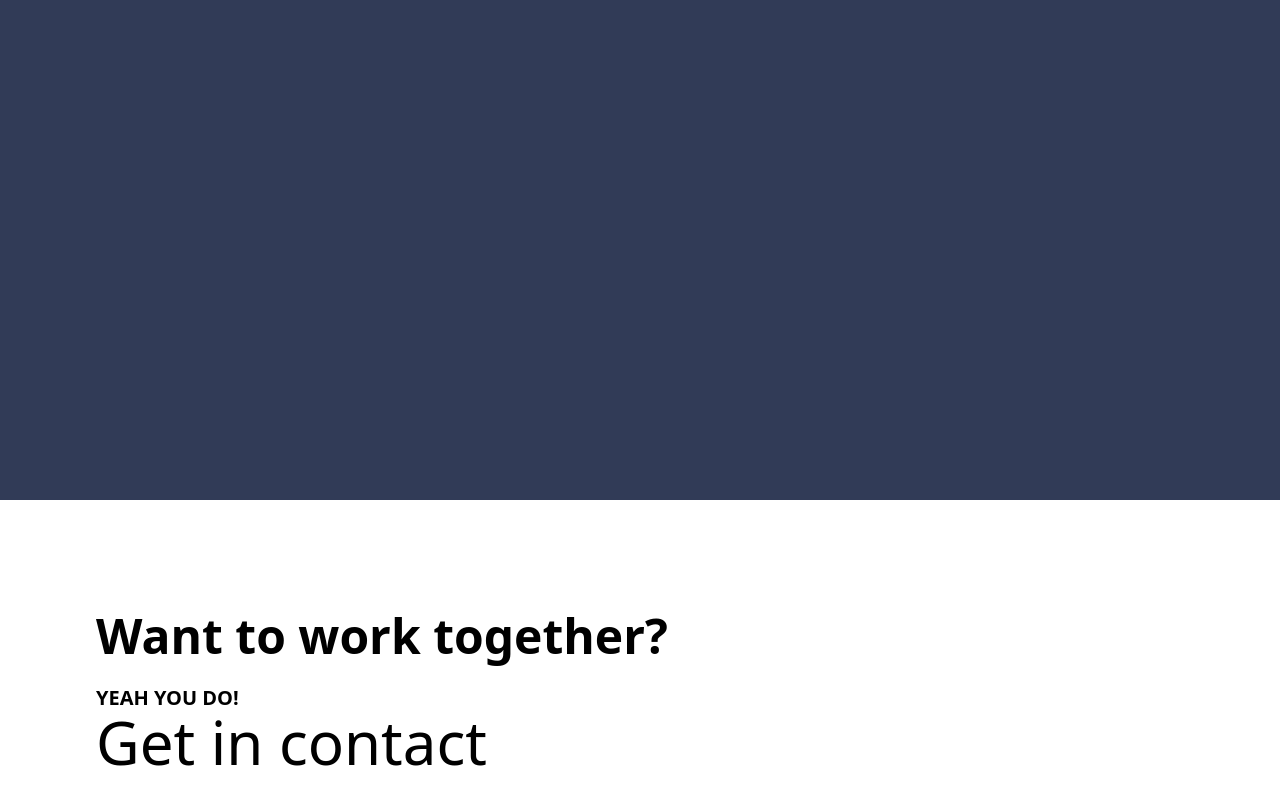
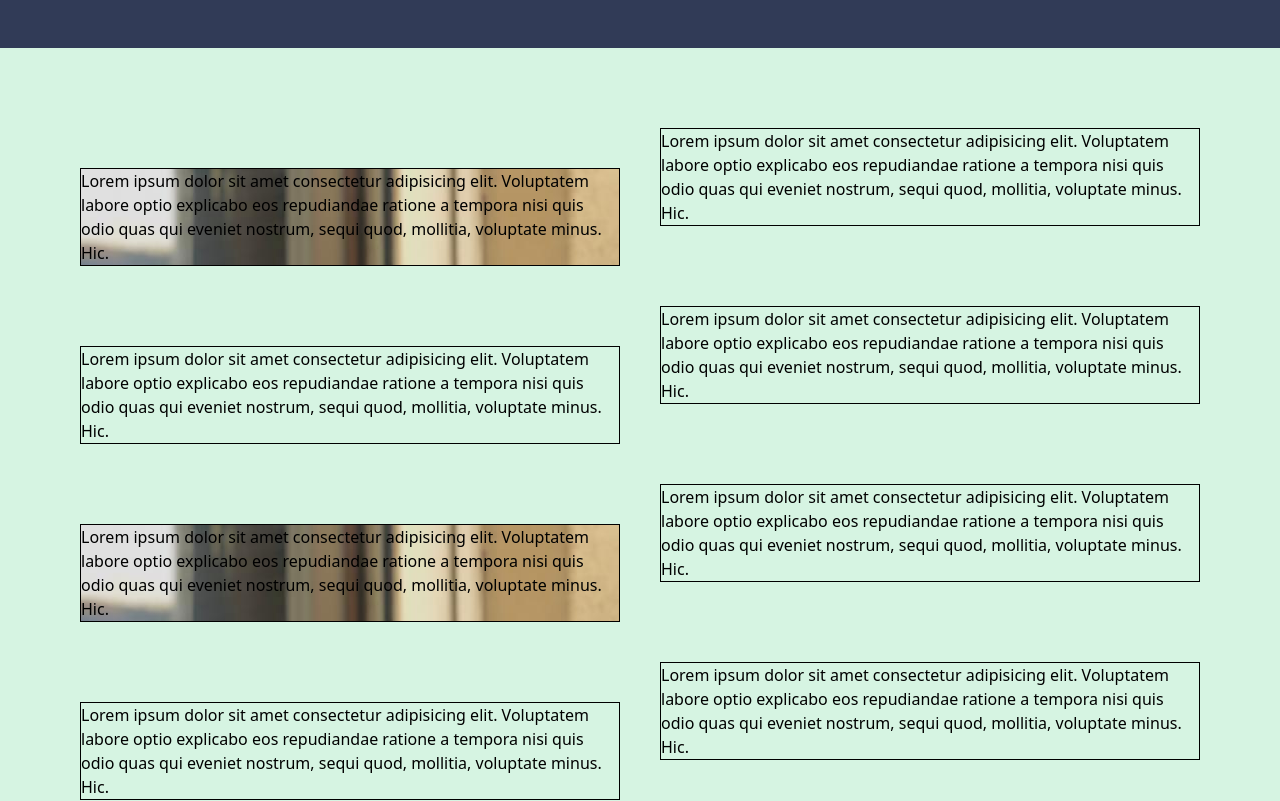
Before and after one commit to h2g-apps-store/h2g, a Next.js app: page /work in a window 1280 px wide. Shown: the part 300-1101 px from the top of the page. Built offline with nearby package versions, Linux system fonts and the light colour scheme.

Commit message:
fix works

```diff
--- a/next.config.js
+++ b/next.config.js
@@ -1,4 +1,4 @@
 /** @type {import('next').NextConfig} */
-const nextConfig = {}
+const nextConfig = {};
 
-module.exports = nextConfig
+module.exports = nextConfig;
--- a/src/app/work/page.tsx
+++ b/src/app/work/page.tsx
@@ -1,8 +1,61 @@
 export default function page() {
   return (
-    <main className="h-screen bg-[#313b57] px-24 py-36">
-      <section className="w-full flex flex-col justify-center items-center space-y-5">
+    <main>
+      <section className="w-full bg-[#313b57] px-24 py-36 flex flex-col justify-center items-center space-y-5">
         <h1 className="text-6xl font-bold">Work</h1>
+      </section>
+      <section className="bg-[#d6f4e2] p-20">
+        {/* [&>*:nth-child(odd)]:bg-red-500 [&>*:nth-child(even)]:bg-blue-500 */}
+        <div className="grid grid-cols-2 gap-10 [&>*:nth-child(odd)]:mt-10 [&>*:nth-child(even)]:mb-10">
+          <div className="border border-black bg-[url('/image.jpeg')]">
+            Lorem ipsum dolor sit amet consectetur adipisicing elit. Voluptatem
+            labore optio explicabo eos repudiandae ratione a tempora nisi quis
+            odio quas qui eveniet nostrum, sequi quod, mollitia, voluptate
+            minus. Hic.
+          </div>
+          <div className="border border-black">
+            Lorem ipsum dolor sit amet consectetur adipisicing elit. Voluptatem
+            labore optio explicabo eos repudiandae ratione a tempora nisi quis
+            odio quas qui eveniet nostrum, sequi quod, mollitia, voluptate
+            minus. Hic.
+          </div>
+          <div className="border border-black">
+            Lorem ipsum dolor sit amet consectetur adipisicing elit. Voluptatem
+            labore optio explicabo eos repudiandae ratione a tempora nisi quis
+            odio quas qui eveniet nostrum, sequi quod, mollitia, voluptate
+            minus. Hic.
+          </div>
+          <div className="border border-black">
+            Lorem ipsum dolor sit amet consectetur adipisicing elit. Voluptatem
+            labore optio explicabo eos repudiandae ratione a tempora nisi quis
+            odio quas qui eveniet nostrum, sequi quod, mollitia, voluptate
+            minus. Hic.
+          </div>
+          <div className="border border-black bg-[url('/image.jpeg')]">
+            Lorem ipsum dolor sit amet consectetur adipisicing elit. Voluptatem
+            labore optio explicabo eos repudiandae ratione a tempora nisi quis
+            odio quas qui eveniet nostrum, sequi quod, mollitia, voluptate
+            minus. Hic.
+          </div>
+          <div className="border border-black">
+            Lorem ipsum dolor sit amet consectetur adipisicing elit. Voluptatem
+            labore optio explicabo eos repudiandae ratione a tempora nisi quis
+            odio quas qui eveniet nostrum, sequi quod, mollitia, voluptate
+            minus. Hic.
+          </div>
+          <div className="border border-black">
+            Lorem ipsum dolor sit amet consectetur adipisicing elit. Voluptatem
+            labore optio explicabo eos repudiandae ratione a tempora nisi quis
+            odio quas qui eveniet nostrum, sequi quod, mollitia, voluptate
+            minus. Hic.
+          </div>
+          <div className="border border-black">
+            Lorem ipsum dolor sit amet consectetur adipisicing elit. Voluptatem
+            labore optio explicabo eos repudiandae ratione a tempora nisi quis
+            odio quas qui eveniet nostrum, sequi quod, mollitia, voluptate
+            minus. Hic.
+          </div>
+        </div>
       </section>
     </main>
   );
--- a/src/components/Footer.tsx
+++ b/src/components/Footer.tsx
@@ -13,7 +13,7 @@ export default function Footer() {
         </div>
       </div>
       <div className="text-center bg-[#f4f4f4] py-4">
-        <p>Proudly made in 🇨🇩 2023</p>
+        <p>@kg.geku 🇨🇩 2023</p>
       </div>
     </footer>
   );
```
